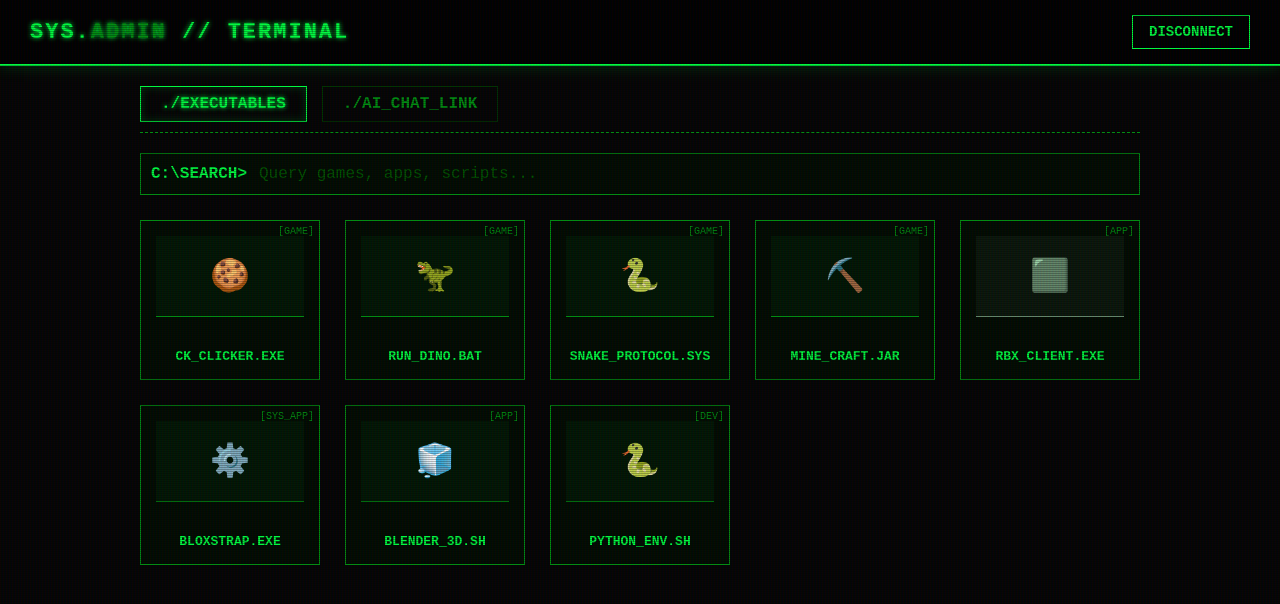
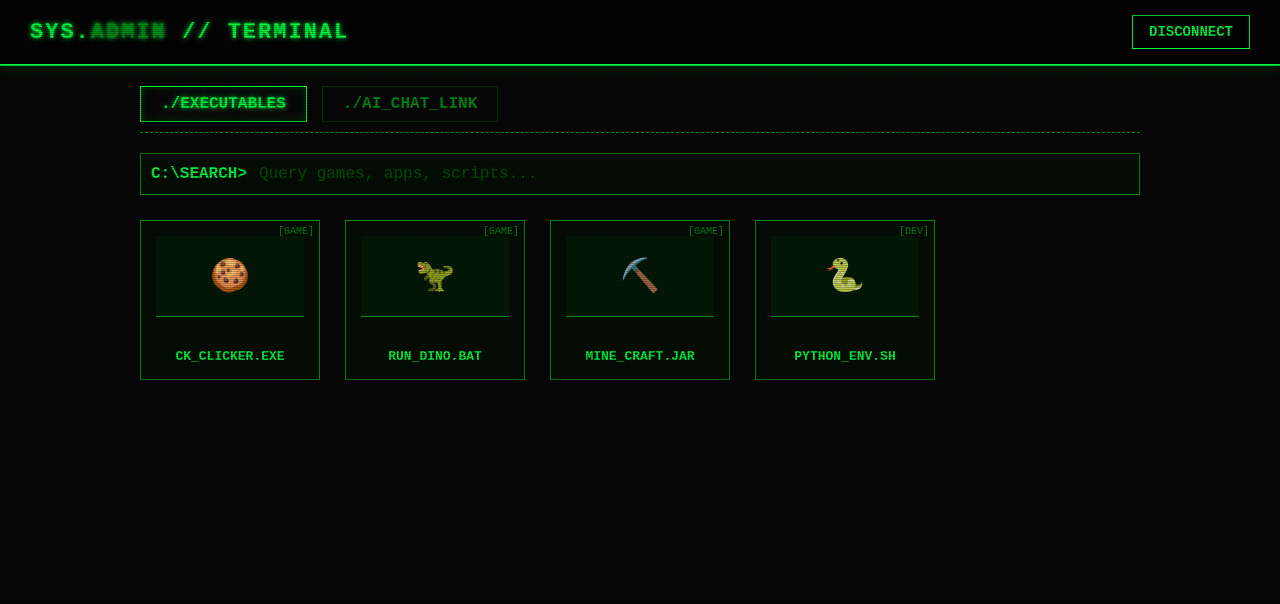
Before and after one commit to meganlayow440-art/iready, a Flask app: page /learning-hub in a window 1280 px wide. Shown: the top 604 px of the page. Run offline with Flask 3, Linux system fonts and the light colour scheme.

Commit message:
Refactor game tiles in portal.html
Updated game tile names for better clarity and removed some unused game tiles.

```diff
--- a/templates/portal.html
+++ b/templates/portal.html
@@ -329,50 +329,27 @@
             <div class="game-grid" id="moduleGrid">
 
                 <!-- GAMES -->
-                <div class="game-tile" data-name="cookie clicker ck_clicker.exe" onclick="launchGame('https://cookie-clicker2.com/')">
+                <div class="game-tile" data-name="cookie clicker " onclick="launchGame('https://cookie-clicker2.com/')">
                     <span class="tile-category">[GAME]</span>
                     <div class="tile-img">🍪</div>
                     <div class="tile-title">ck_clicker.exe</div>
                 </div>
 
-                <div class="game-tile" data-name="dino runner run_dino.bat" onclick="launchGame('https://chromedino.com/')">
+                <div class="game-tile" data-name="dino runner " onclick="launchGame('https://chromedino.com/')">
                     <span class="tile-category">[GAME]</span>
                     <div class="tile-img">🦖</div>
                     <div class="tile-title">run_dino.bat</div>
                 </div>
 
-                <div class="game-tile" data-name="snake io snake_protocol.sys" onclick="launchGame('https://snake.io/')">
-                    <span class="tile-category">[GAME]</span>
-                    <div class="tile-img">🐍</div>
-                    <div class="tile-title">snake_protocol.sys</div>
-                </div>
 
-                <div class="game-tile" data-name="minecraft classic mine_craft.jar" onclick="launchGame('https://classic.minecraft.net/')">
+
+                <div class="game-tile" data-name="minecraft classic " onclick="launchGame('https://classic.minecraft.net/')">
                     <span class="tile-category">[GAME]</span>
                     <div class="tile-img">⛏️</div>
                     <div class="tile-title">mine_craft.jar</div>
                 </div>
 
-                <!-- APPS & UTILS -->
-                <div class="game-tile" data-name="roblox client rbx_client.exe game" onclick="window.open('https://www.roblox.com/home', '_blank')">
-                    <span class="tile-category">[APP]</span>
-                    <div class="tile-img" style="filter: grayscale(100%) sepia(100%) hue-rotate(80deg);">🟥</div>
-                    <div class="tile-title">rbx_client.exe</div>
-                </div>
-
-                <div class="game-tile" data-name="bloxstrap bootstrapper mod" onclick="window.open('https://github.com/pizzaboxer/bloxstrap', '_blank')">
-                    <span class="tile-category">[SYS_APP]</span>
-                    <div class="tile-img">⚙️</div>
-                    <div class="tile-title">bloxstrap.exe</div>
-                </div>
-
-                <div class="game-tile" data-name="blender 3d model render" onclick="window.open('https://www.blender.org/', '_blank')">
-                    <span class="tile-category">[APP]</span>
-                    <div class="tile-img">🧊</div>
-                    <div class="tile-title">blender_3d.sh</div>
-                </div>
-
-                <div class="game-tile" data-name="python script shell code compiler" onclick="launchGame('https://www.programiz.com/python-programming/online-compiler/')">
+  <div class="game-tile" data-name="Python Playground" onclick="launchGame('https://www.programiz.com/python-programming/online-compiler/')">
                     <span class="tile-category">[DEV]</span>
                     <div class="tile-img">🐍</div>
                     <div class="tile-title">python_env.sh</div>
```
